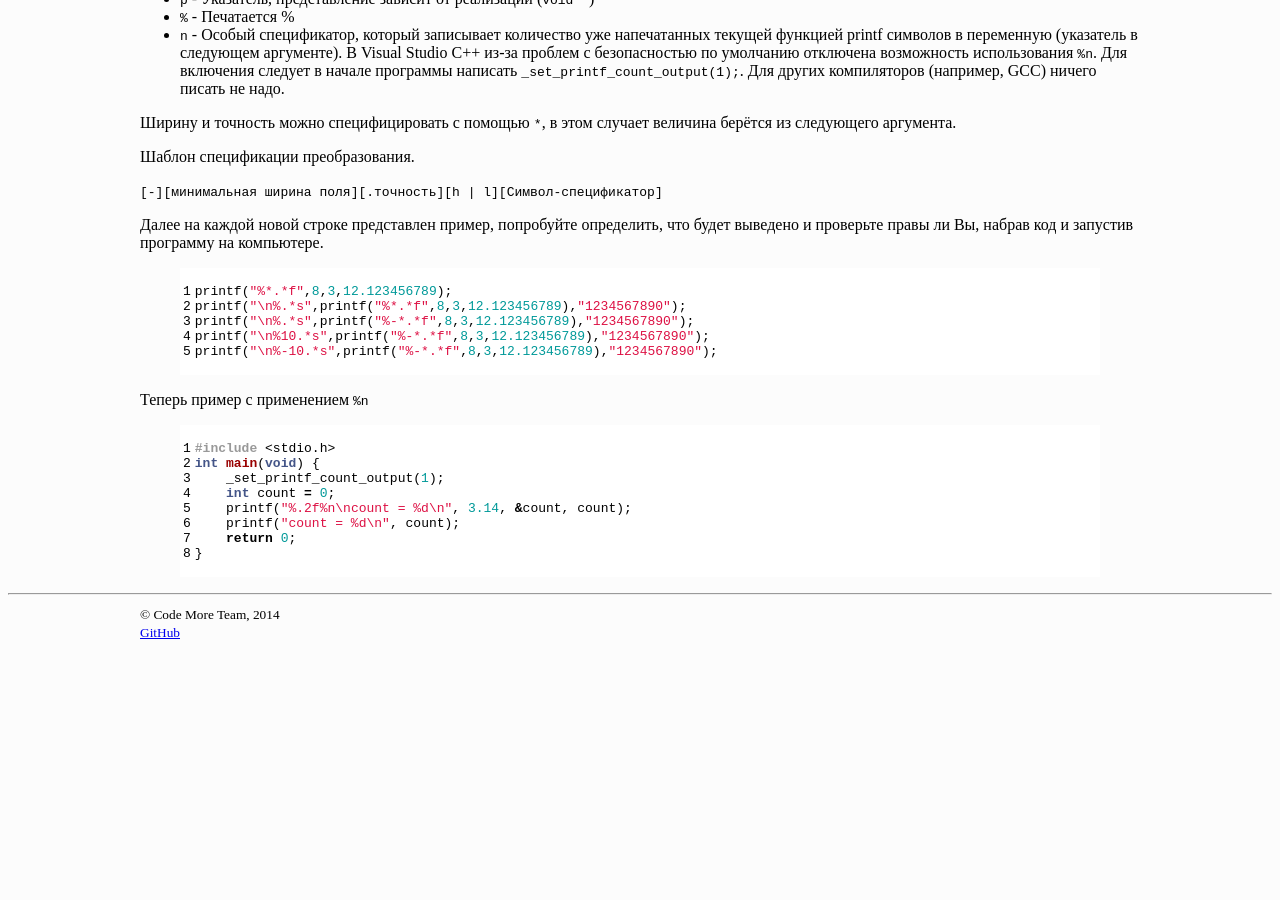
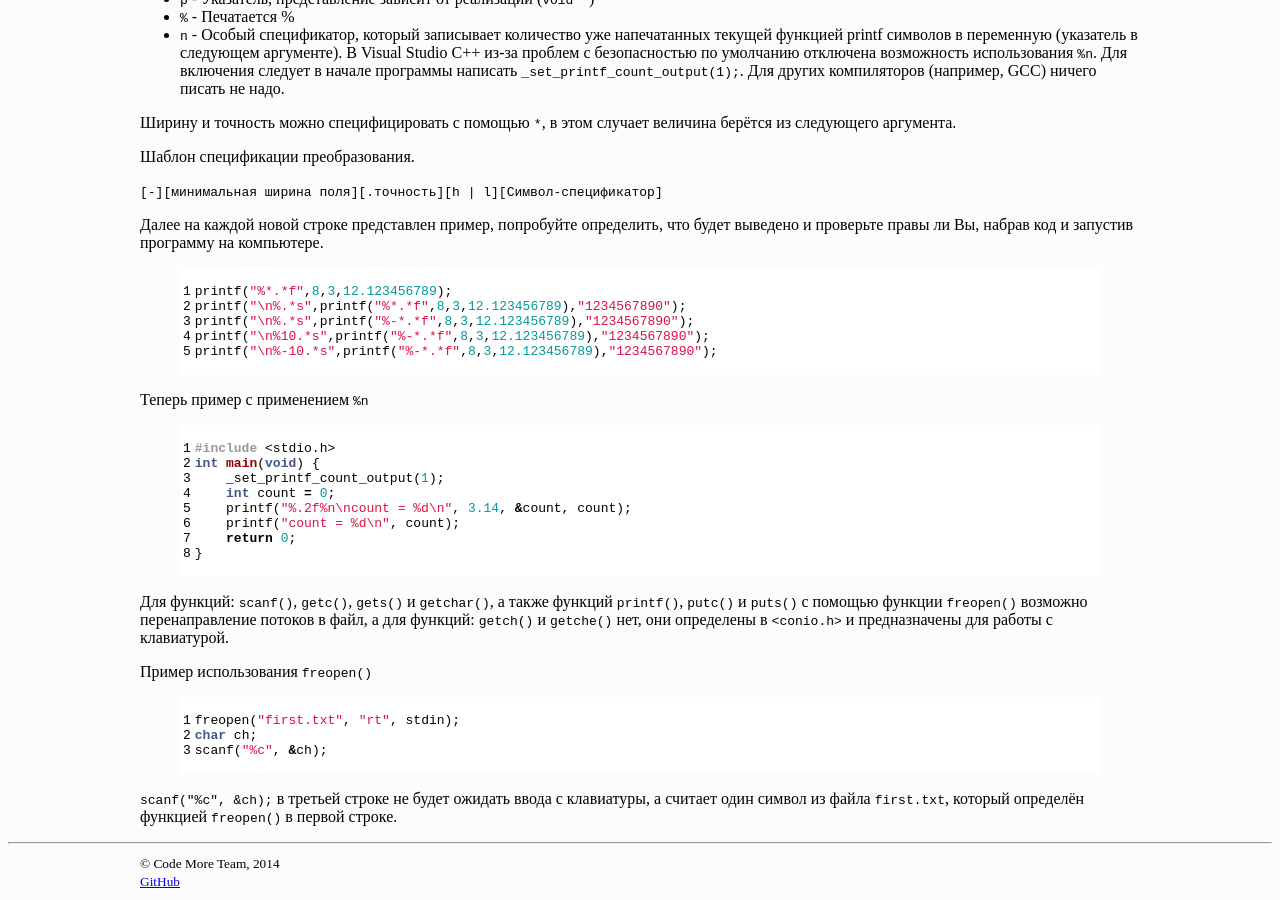
Before and after one commit to codemore-ru/codemore-ru.github.io, a Jekyll site: the page built from _posts/programming/2013-12-28-programming-c-io.md, in a window 1280 px wide and 900 px high, scrolled down 2293 px. Built offline with Jekyll 4.4.1, drawn with Linux system fonts in a browser that asks for light colours; before the commit the page ends 2944 px from its top, so only the background shows below that.

Commit message:
Немного про freopen()
Добавлен пример

```diff
--- a/_posts/programming/2013-12-28-programming-c-io.md
+++ b/_posts/programming/2013-12-28-programming-c-io.md
@@ -137,3 +137,14 @@ int main(void) {
     return 0;
 }
 {% endhighlight %}
+
+Для функций: `scanf()`, `getc()`, `gets()` и `getchar()`, а также функций `printf()`, `putc()` и `puts()` с помощью функции `freopen()` возможно перенаправление потоков в файл, а для функций: `getch()` и `getche()` нет, они определены в `<conio.h>` и предназначены для работы с клавиатурой.
+
+Пример использования `freopen()`
+{% highlight cpp linenos %}
+freopen("first.txt", "rt", stdin);
+char ch;
+scanf("%c", &ch);
+{% endhighlight %}
+
+`scanf("%c", &ch);` в третьей строке не будет ожидать ввода с клавиатуры, а считает один символ из файла `first.txt`, который определён функцией `freopen()` в первой строке.
```
